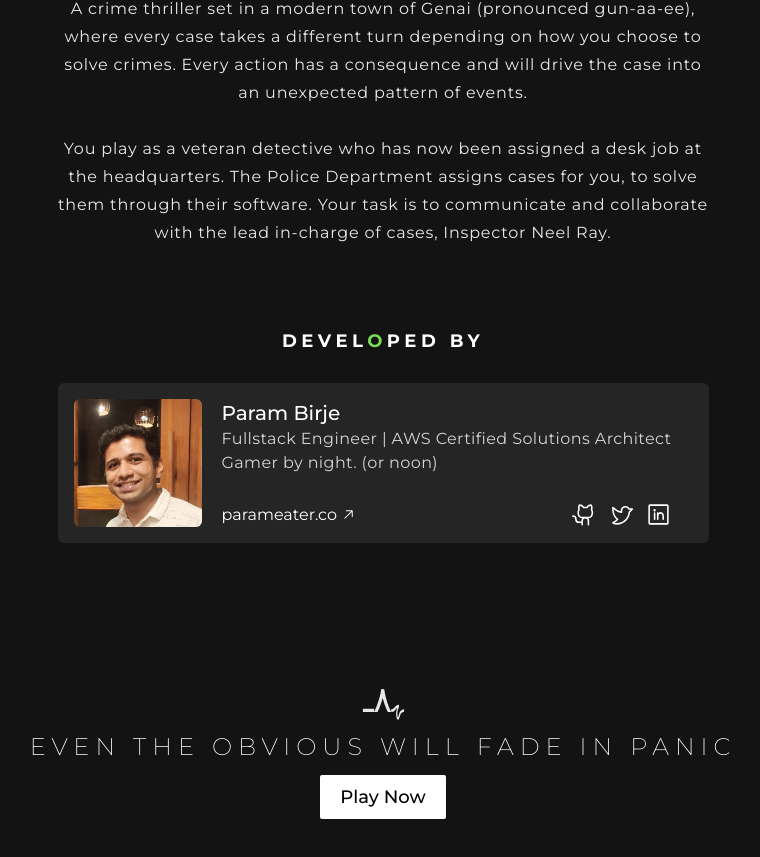
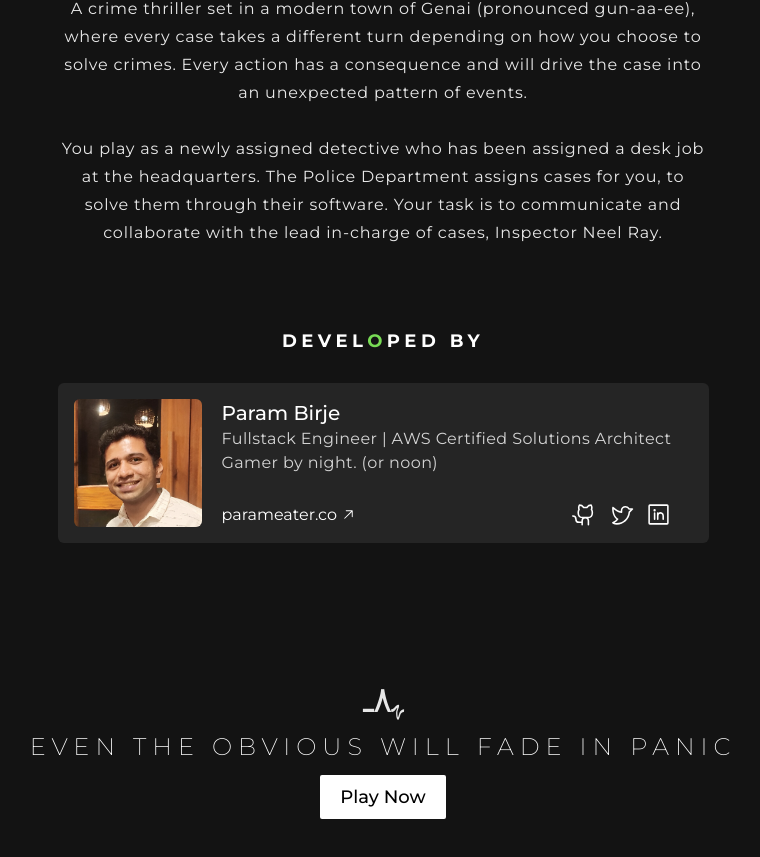
Before and after one commit to ParamBirje/parable-rhythm-site, a React (Vite) app: page / in a window 1280 px wide. Shown: the part 1018-1875 px from the top of the page, without its empty margins (257-1017 px from the left). Built offline with nearby package versions, Linux system fonts and the light colour scheme.

Commit message:
Updated veteran to newbie detective in game description

```diff
--- a/src/App.tsx
+++ b/src/App.tsx
@@ -68,7 +68,7 @@ function App() {
             </p>
             <br />
             <p>
-              You play as a veteran detective who has now been assigned a desk
+              You play as a newly assigned detective who has been assigned a desk
               job at the headquarters. The Police Department assigns cases for
               you, to solve them through their software. Your task is to
               communicate and collaborate with the lead in-charge of cases,
```
